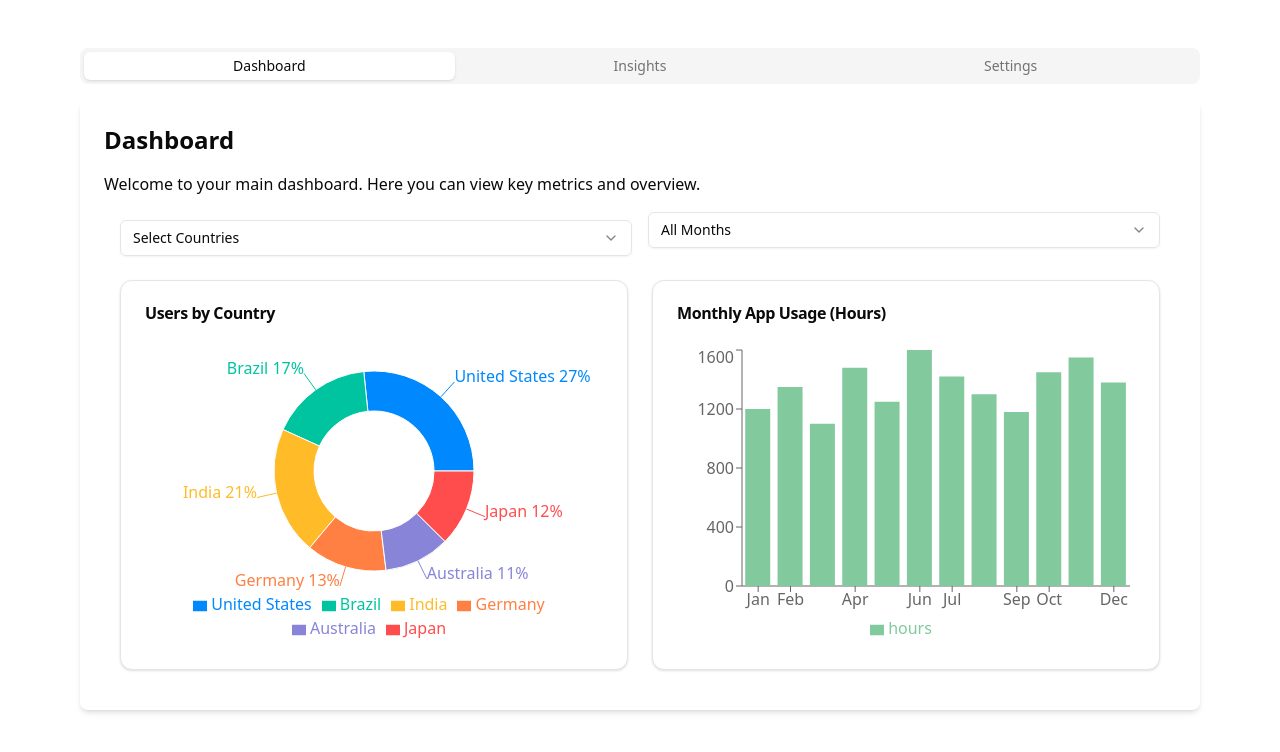
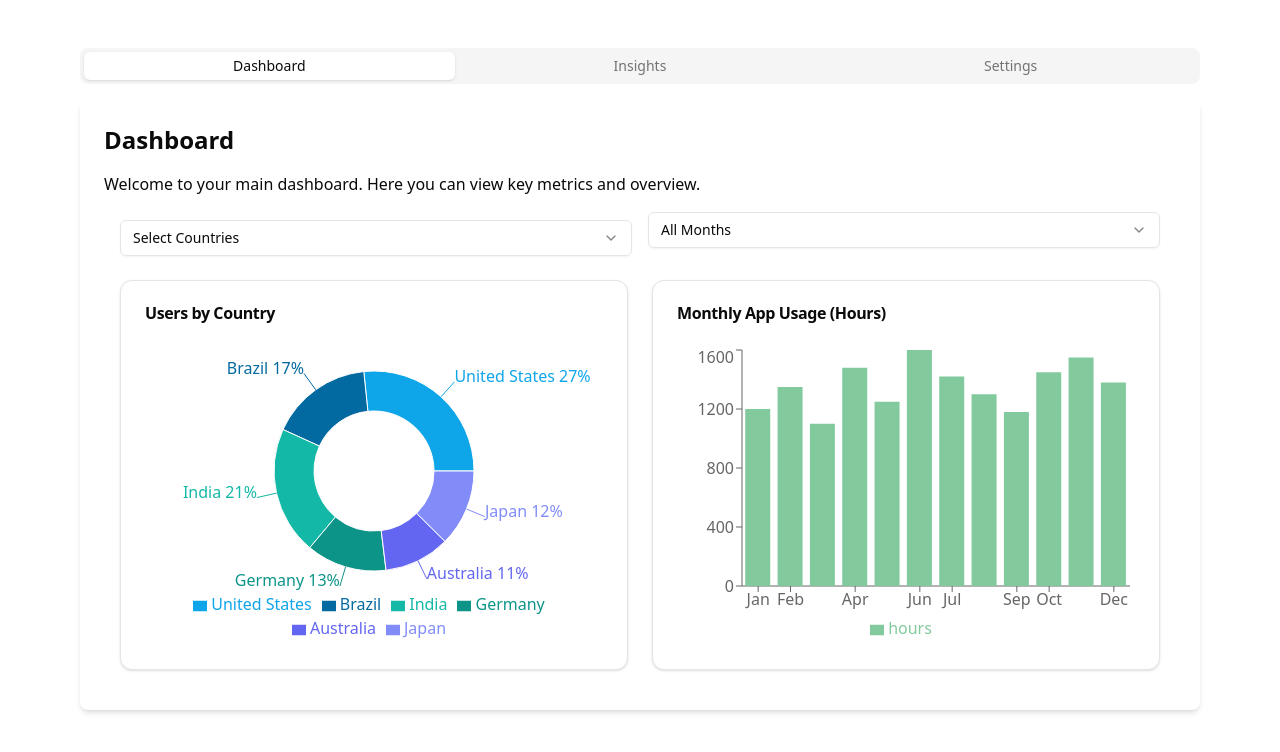
Before and after one commit to petehl/claude-ai-app, a React (Vite) app: page / in a window 1280 px wide. Shown: the top 752 px of the page. Built offline with nearby package versions, Linux system fonts and the light colour scheme.

Commit message:
Add a color scheme to settings and then let it change the dashboard

```diff
--- a/src/App.tsx
+++ b/src/App.tsx
@@ -1,11 +1,13 @@
 
 import MainContent from '@/components/MainContent'
 import './App.css'
+import { ColorSchemeProvider } from '@/providers/ColorSchemeProvider';
 
 function App() {
   return (
-    <MainContent />
-  )
+    <ColorSchemeProvider>
+      <MainContent />
+    </ColorSchemeProvider>
+  );
 }
-
 export default App
--- a/src/features/dashboard/index.tsx
+++ b/src/features/dashboard/index.tsx
@@ -22,16 +22,7 @@ import { Card, CardContent, CardHeader, CardTitle } from "@/components/ui/card"
 import { Badge } from "@/components/ui/badge"
 import { Button } from "@/components/ui/button"
 import { X } from "lucide-react"
-
-// Custom color palette
-const COLORS = [
-  '#0088FE',  // Blue
-  '#00C49F',  // Teal
-  '#FFBB28',  // Yellow
-  '#FF8042',  // Orange
-  '#8884D8',  // Purple
-  '#FF4D4D',  // Red
-]
+import { useColorScheme } from '@/providers/ColorSchemeProvider';
 
 // Mock Data Generation
 const generateUserCountryData = () => [
@@ -60,6 +51,9 @@ const generateMonthlyAppUsageData = () => [
 
 const Dashboard: React.FC = () => {
   // State for filters
+  const { selectedScheme, colorSchemes } = useColorScheme();
+  const currentColors = colorSchemes.find(s => s.name === selectedScheme)?.colors;
+
   const [selectedCountries, setSelectedCountries] = useState<string[]>([])
   const [selectedMonth, setSelectedMonth] = useState<string>('All')
 
@@ -205,7 +199,7 @@ const Dashboard: React.FC = () => {
                   {filteredCountryData.map((entry, index) => (
                     <Cell
                       key={`cell-${entry.country}`}
-                      fill={COLORS[index % COLORS.length]}
+                      fill={currentColors[index % currentColors.length]}
                     />
                   ))}
                 </Pie>
--- a/src/features/settings/index.tsx
+++ b/src/features/settings/index.tsx
@@ -2,9 +2,10 @@
 import React, { useState } from 'react';
 import { Input } from '@/components/ui/input';
 import { Button } from '@/components/ui/button';
-import { Select, SelectContent, SelectItem, SelectTrigger, SelectValue } from '@/components/ui/select';
+import { Select, SelectTrigger, SelectValue, SelectContent, SelectItem } from '@/components/ui/select';
 import { Switch } from '@/components/ui/switch';
 import { Upload, Database, FileDown } from 'lucide-react';
+import { useColorScheme } from '@/providers/ColorSchemeProvider';
 
 interface DataSource {
     id: string;
@@ -19,11 +20,13 @@ interface Profile {
 }
 
 const SettingsTab = () => {
+  const { selectedScheme, setSelectedScheme, colorSchemes } = useColorScheme();
   const [profile, setProfile] = useState<Profile>({
     name: 'John Doe',
     email: 'john.doe@example.com',
     avatar: null
   });
+
 
   const [dataSources, setDataSources] = useState<DataSource[]>([
     { id: 'google', name: 'Google Analytics', connected: false },
@@ -32,6 +35,10 @@ const SettingsTab = () => {
   ]);
 
   const [dataRetention, setDataRetention] = useState('6months');
+
+  const handleColorSchemeChange = (value: string) => {
+    setSelectedScheme(value);
+  };
 
   const handleProfileUpdate = (field: string, value: any) => {
     setProfile(prev => ({ ...prev, [field]: value }));
@@ -99,6 +106,36 @@ const SettingsTab = () => {
         </div>
       </div>
 
+      <div className="space-y-4 mt-8">
+        <h3 className="text-lg font-medium">Chart Appearance</h3>
+        <div className="grid grid-cols-2 gap-4">
+          <div className="space-y-2">
+            <label className="text-sm font-medium">Color Scheme</label>
+            <Select value={selectedScheme} onValueChange={handleColorSchemeChange}>
+      <SelectTrigger>
+        <SelectValue placeholder="Select color scheme" />
+      </SelectTrigger>
+      <SelectContent>
+        {colorSchemes.map((scheme) => (
+          <SelectItem key={scheme.name} value={scheme.name}>
+            {scheme.name}
+          </SelectItem>
+        ))}
+      </SelectContent>
+    </Select>
+          </div>
+          <div className="flex items-center gap-2">
+            {colorSchemes.find(s => s.name === selectedScheme)?.colors.map((color, i) => (
+              <div
+                key={i}
+                className="w-6 h-6 rounded-full"
+                style={{ backgroundColor: color }}
+              />
+            ))}
+          </div>
+        </div>
+      </div>
+
       {/* Data Sources Section */}
       <div className="bg-white shadow-sm rounded-lg p-6">
         <h2 className="text-xl font-semibold mb-4">External Data Sources</h2>
--- /dev/null
+++ b/src/providers/ColorSchemeProvider.tsx
@@ -0,0 +1,78 @@
+import React, { createContext, useContext, useState } from 'react';
+
+interface ColorScheme {
+  name: string;
+  colors: string[];
+}
+
+interface ColorSchemeContextType {
+  selectedScheme: string;
+  setSelectedScheme: (scheme: string) => void;
+  colorSchemes: ColorScheme[];
+}
+
+const defaultColorSchemes: ColorScheme[] = [
+    {
+      name: 'Ocean',
+      colors: [
+        '#0ea5e9', // sky blue
+        '#0369a1', // deep blue
+        '#14b8a6', // teal
+        '#0d9488', // dark teal
+        '#6366f1', // indigo
+        '#818cf8', // light indigo
+        '#2dd4bf', // turquoise
+        '#67e8f9'  // cyan
+      ]
+    },
+    {
+      name: 'Forest',
+      colors: [
+        '#15803d', // forest green
+        '#047857', // deep emerald
+        '#84cc16', // lime
+        '#166534', // dark green
+        '#4ade80', // light green
+        '#22c55e', // medium green
+        '#bef264', // light lime
+        '#365314'  // deep olive
+      ]
+    },
+    {
+      name: 'Sunset',
+      colors: [
+        '#f97316', // orange
+        '#dc2626', // red
+        '#c026d3', // fuchsia
+        '#f43f5e', // rose
+        '#fbbf24', // amber
+        '#9333ea', // purple
+        '#ef4444', // bright red
+        '#fb923c'  // light orange
+      ]
+    }
+  ];
+
+const ColorSchemeContext = createContext<ColorSchemeContextType | undefined>(undefined);
+
+export const ColorSchemeProvider = ({ children }: { children: React.ReactNode }) => {
+  const [selectedScheme, setSelectedScheme] = useState('Ocean');
+
+  return (
+    <ColorSchemeContext.Provider value={{
+      selectedScheme,
+      setSelectedScheme,
+      colorSchemes: defaultColorSchemes
+    }}>
+      {children}
+    </ColorSchemeContext.Provider>
+  );
+};
+
+export const useColorScheme = () => {
+  const context = useContext(ColorSchemeContext);
+  if (context === undefined) {
+    throw new Error('useColorScheme must be used within a ColorSchemeProvider');
+  }
+  return context;
+};
```
